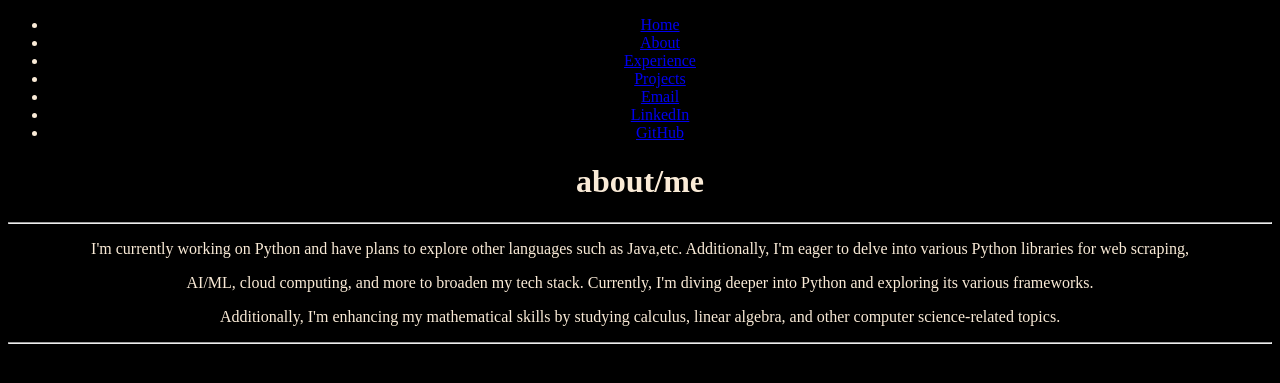
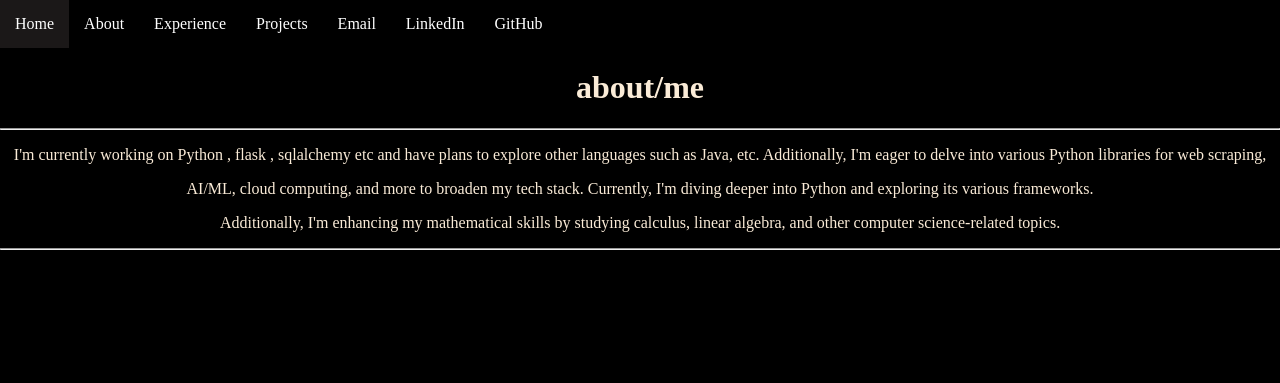
Before and after one commit to HassanAmirii/HassanAmirii.github.io, a Flask app: page /about in a window 1280 px wide. Shown: the top 383 px of the page. Run offline with Flask 3, Linux system fonts and the light colour scheme.

```diff
--- a/static/styles.css
+++ b/static/styles.css
@@ -2,6 +2,31 @@ body {
     background-color: black;
     text-align: center;
     color: antiquewhite;
+    margin: 0px;
+}
+
+.navbar ul {
+    list-style: none;
+    background-color: black;
+    padding: 0px;
+    margin: 0px;
+    overflow: hidden;
+}
+
+.navbar a {
+    color: white;
+    text-decoration: none;
+    padding: 15px;
+    display: block;
+    text-align: center;
+}
+
+.navbar a:hover {
+    background-color: rgb(27, 24, 24);
+}
+
+.navbar li {
+    float: left;
 }
 
 #magic {
--- a/templates/about.html
+++ b/templates/about.html
@@ -3,7 +3,7 @@
 <h1>about/me</h1>
 <hr>
 <p>
-    I'm currently working on Python and have plans to explore other languages such as Java,etc. Additionally, I'm eager to delve into various Python libraries for web scraping, </p>
+    I'm currently working on Python , flask , sqlalchemy etc and have plans to explore other languages such as Java, etc. Additionally, I'm eager to delve into various Python libraries for web scraping, </p>
 
 <p>
     AI/ML, cloud computing, and more to broaden my tech stack. Currently, I'm diving deeper into Python and exploring its various frameworks.
```
